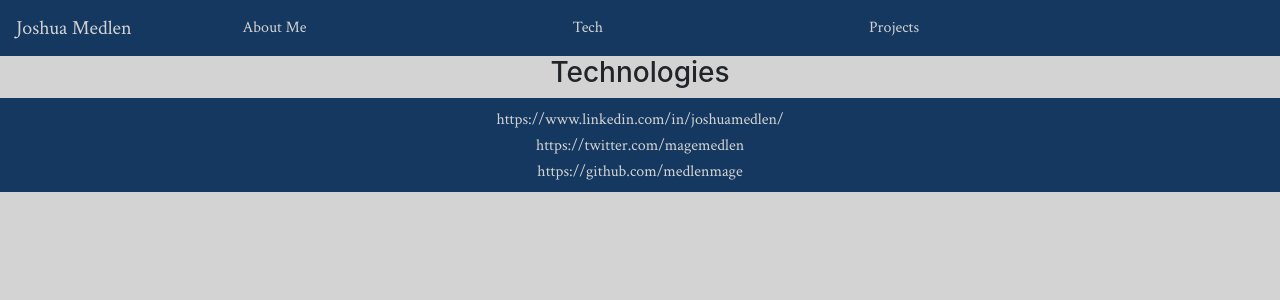
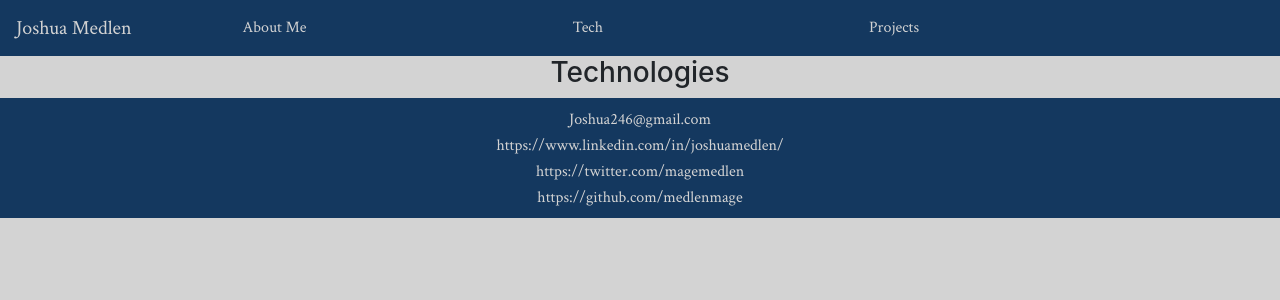
Before and after one commit to medlenmage/react-personal-bio, a React (Create React App) app: page /Technologies in a window 1280 px wide. Shown: the top 300 px of the page. Built offline with nearby package versions, Linux system fonts and the light colour scheme; the HTML template or start-up script is replaced by a standard one.

Commit message:
got email added to footer. will fix styling of it later to get links horizontal.

```diff
--- a/src/components/pages/MyFooter/MyFooter.js
+++ b/src/components/pages/MyFooter/MyFooter.js
@@ -8,10 +8,9 @@ class MyFooter extends React.Component {
           <nav className="navbar navbar-light mt-auto">
             <div className="link-list-container">
               <ul className="navbar-nav link-list">
-                {/* <li className="nav-item email">
-                  <Link to="joshua246@gmail.com">joshua246@gmail.com</Link>
-                  <a href="joshua246@gmail.com">Joshua246@gmail.com</a>
-                </li> */}
+                <li className="nav-item email">
+                  <a href="mailto:joshua246@gmail.com" className="links">Joshua246@gmail.com</a>
+                </li>
                 <li className="nav-item footer-listed">
                   <a href="https://www.linkedin.com/in/joshuamedlen/" className="links">https://www.linkedin.com/in/joshuamedlen/</a>
                 </li>
```
